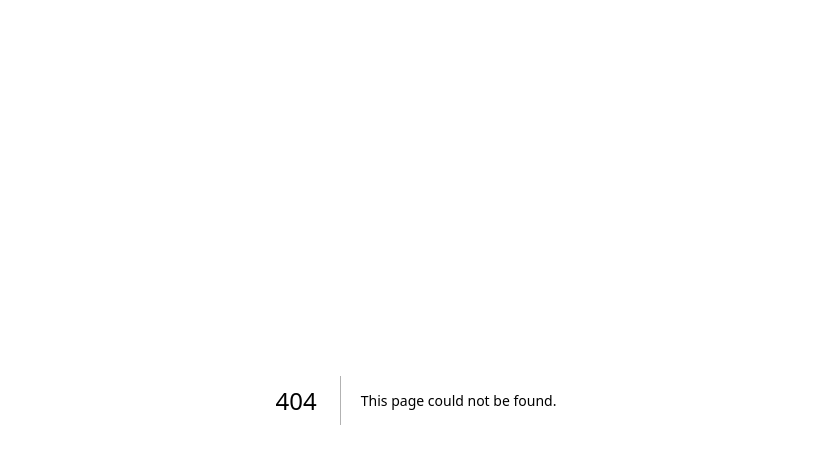
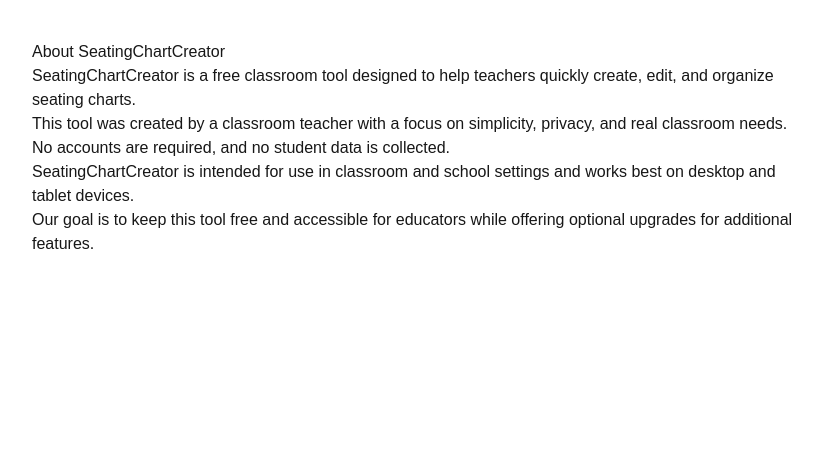
Before and after one commit to jjhillzamp/seating-chart, a Next.js app: page /about in a window 1280 px wide. Before the commit this address had no page. Shown: the top 464 px of the page, without its empty margins (224-1046 px from the left). Built offline with nearby package versions, Linux system fonts and the light colour scheme.

Commit message:
Add about page

```diff
--- /dev/null
+++ b/app/about/page.tsx
@@ -0,0 +1,28 @@
+export default function AboutPage() {
+  return (
+    <main style={{ maxWidth: "800px", margin: "40px auto", padding: "0 16px" }}>
+      <h1>About SeatingChartCreator</h1>
+
+      <p>
+        SeatingChartCreator is a free classroom tool designed to help teachers
+        quickly create, edit, and organize seating charts.
+      </p>
+
+      <p>
+        This tool was created by a classroom teacher with a focus on simplicity,
+        privacy, and real classroom needs. No accounts are required, and no
+        student data is collected.
+      </p>
+
+      <p>
+        SeatingChartCreator is intended for use in classroom and school settings
+        and works best on desktop and tablet devices.
+      </p>
+
+      <p>
+        Our goal is to keep this tool free and accessible for educators while
+        offering optional upgrades for additional features.
+      </p>
+    </main>
+  );
+}
```
